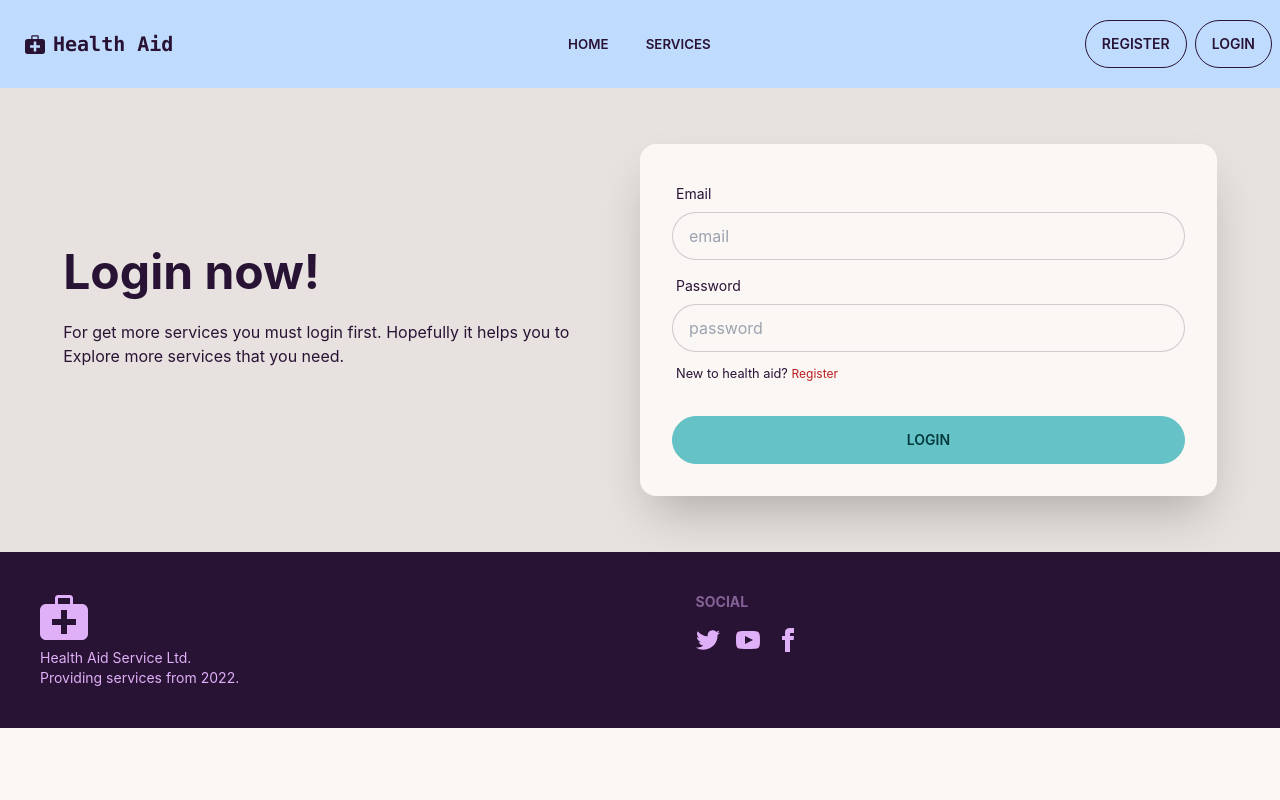
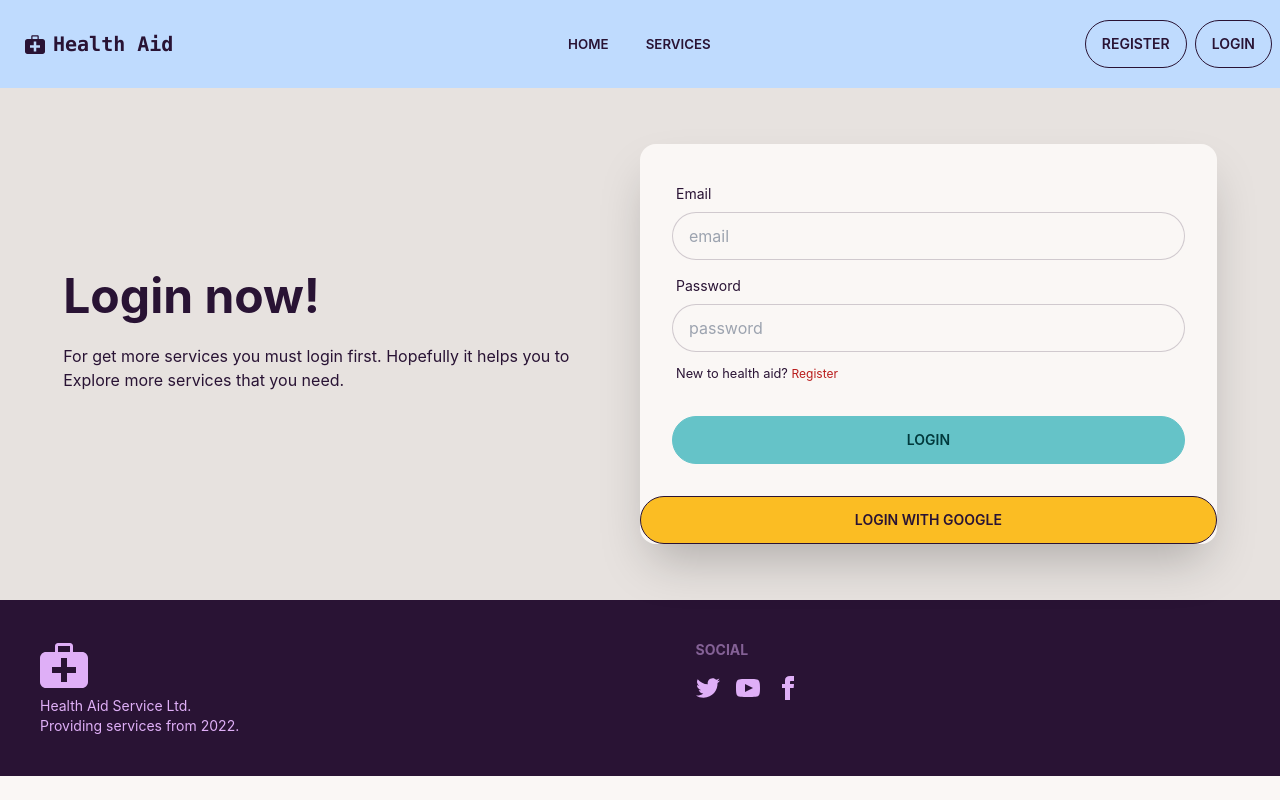
Before and after one commit to Shihab0/healthAid-client, a React (Create React App) app: page /login in a window 1280 px wide. Built offline with nearby package versions, Linux system fonts and the light colour scheme; no server answers.

Commit message:
photo viwer added

```diff
--- a/package.json
+++ b/package.json
@@ -11,6 +11,7 @@
     "react": "^18.2.0",
     "react-dom": "^18.2.0",
     "react-icons": "^4.6.0",
+    "react-photo-view": "^1.2.2",
     "react-router-dom": "^6.4.3",
     "react-scripts": "5.0.1",
     "sweetalert2": "^11.6.7",
--- a/src/Pages/HomePage/Services/ServiceCard.js
+++ b/src/Pages/HomePage/Services/ServiceCard.js
@@ -1,6 +1,7 @@
 import { GiPencil, GiTrashCan } from "react-icons/gi";
 import { Link } from "react-router-dom";
 import Swal from "sweetalert2";
+import { PhotoProvider, PhotoView } from "react-photo-view";
 
 const ServiceCard = ({ service }) => {
   const { service_name, image, description, _id } = service;
@@ -31,10 +32,13 @@ const ServiceCard = ({ service }) => {
 
   return (
     <div className="">
+      <PhotoProvider>
         <div className="card grid grid-cols-1 mb-7 md:mb-0 md:grid-cols-2 card-side bg-slate-300 shadow-xl">
+          <PhotoView src={image}>
             <figure>
               <img className="h-80" src={image} alt={service_name} />
             </figure>
+          </PhotoView>
           <div className="card-body lg:p-5 md:p-3 overflow-hidden">
             <h2 className="card-title text-3xl font-bold">{service_name}</h2>
             <p className="text-lg">
@@ -68,6 +72,7 @@ const ServiceCard = ({ service }) => {
             </div>
           </div>
         </div>
+      </PhotoProvider>
     </div>
   );
 };
--- a/src/Pages/RegisterAndLogin/Login.js
+++ b/src/Pages/RegisterAndLogin/Login.js
@@ -1,10 +1,11 @@
+import { GoogleAuthProvider } from "firebase/auth";
 import React, { useContext, useEffect, useState } from "react";
 import { Link, useLocation, useNavigate } from "react-router-dom";
 import Swal from "sweetalert2";
 import { AuthContext } from "../../contexts/AuthProvider";
 
 const Login = () => {
-  const { signIn, user } = useContext(AuthContext);
+  const { signIn, user, providerLogin } = useContext(AuthContext);
   const [error, setError] = useState("");
   const navigate = useNavigate();
   const location = useLocation();
@@ -36,6 +37,16 @@ const Login = () => {
         } else {
         }
       });
+  };
+  const googleProvider = new GoogleAuthProvider();
+
+  const handleGoogleSignIn = () => {
+    providerLogin(googleProvider)
+      .then((result) => {
+        const user = result.user;
+        console.log(user);
+      })
+      .then((err) => console.error(err));
   };
 
   useEffect(() => {
@@ -98,9 +109,12 @@ const Login = () => {
               <input className="btn btn-primary" type="submit" value="Login" />
             </div>
           </form>
-          {/* <button onClick={handleGoogleLogin} className="btn btn-outline bg-warning">
+          <button
+            onClick={handleGoogleSignIn}
+            className="btn btn-outline bg-warning"
+          >
             Login With Google
-          </button> */}
+          </button>
         </div>
       </div>
     </div>
--- a/src/contexts/AuthProvider.js
+++ b/src/contexts/AuthProvider.js
@@ -4,6 +4,7 @@ import {
   getAuth,
   onAuthStateChanged,
   signInWithEmailAndPassword,
+  signInWithPopup,
   signOut,
   updateProfile,
 } from "firebase/auth";
@@ -28,6 +29,10 @@ const AuthProvider = ({ children }) => {
   const signIn = (email, password) => {
     setLoading(true);
     return signInWithEmailAndPassword(auth, email, password);
+  };
+
+  const providerLogin = (provider) => {
+    return signInWithPopup(auth, provider);
   };
 
   const logOutUser = () => {
@@ -55,6 +60,7 @@ const AuthProvider = ({ children }) => {
     logOutUser,
     loading,
     updateUserProfile,
+    providerLogin,
   };
 
   return (
--- a/src/index.js
+++ b/src/index.js
@@ -4,6 +4,7 @@ import "./index.css";
 import App from "./App";
 import reportWebVitals from "./reportWebVitals";
 import AuthProvider from "./contexts/AuthProvider";
+import "react-photo-view/dist/react-photo-view.css";
 
 const root = ReactDOM.createRoot(document.getElementById("root"));
 root.render(
```
Also changed, not shown: 1 other file (tests, documents, lock files or other folders). Lines whose indentation alone changed are shown as unchanged.
